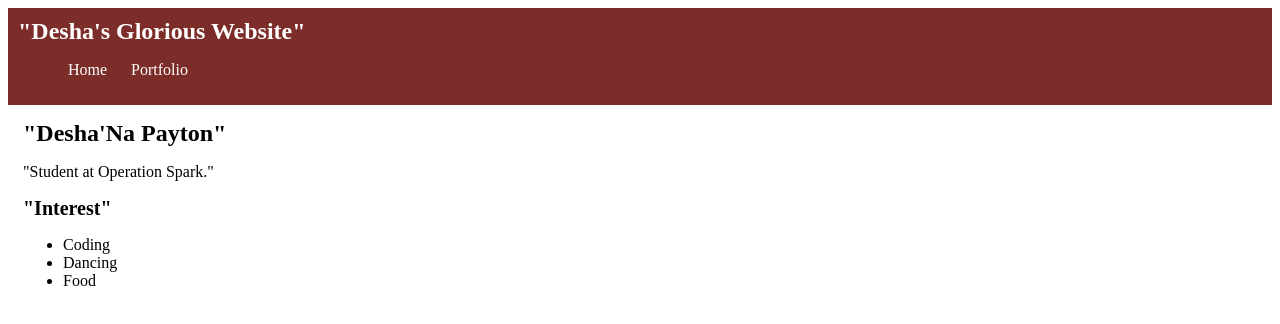
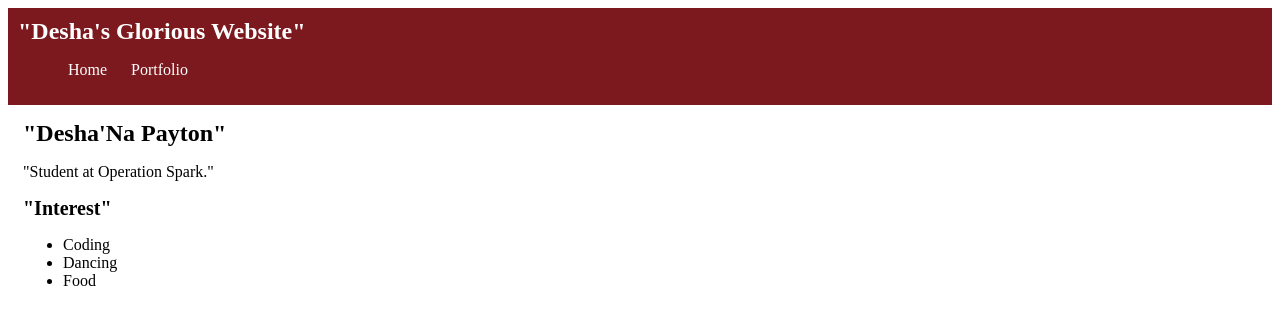
Before and after one commit to deshanap/deshanap-github-io, a plain HTML site: page index.html in a window 1280 px wide. Drawn offline with Linux system fonts and the light colour scheme.

Commit message:
Update index.html

```diff
--- a/index.html
+++ b/index.html
@@ -18,7 +18,7 @@
      margin: auto;
    }
  nav {
-           background: rgb(124, 45, 41);
+           background: rgb(124, 25, 31);
            margin: 0 auto;
            margin-bottom: 20px:
            display: flex;
```
